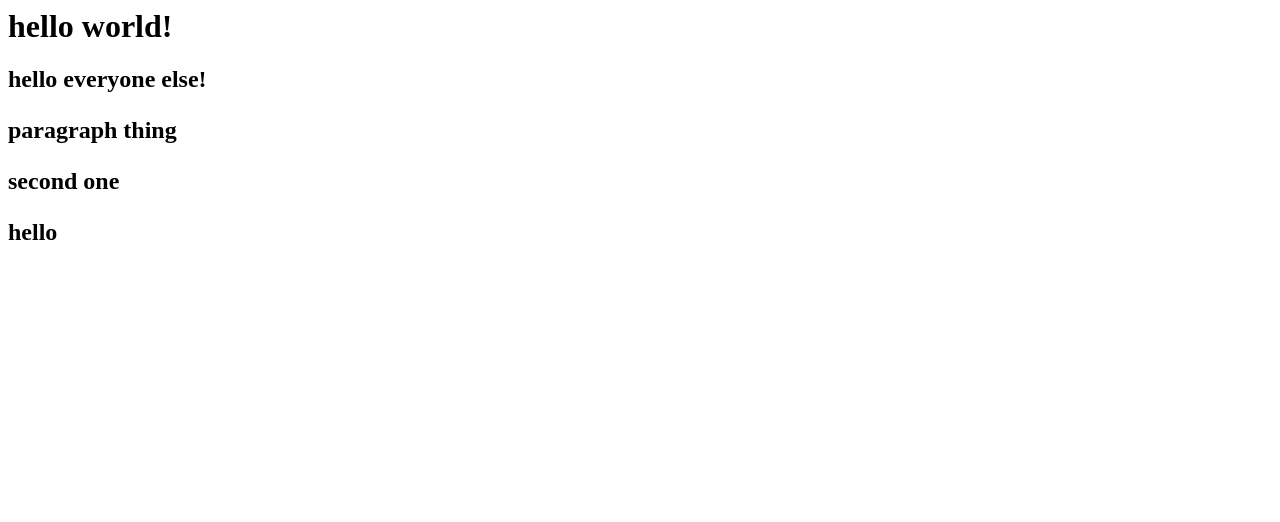
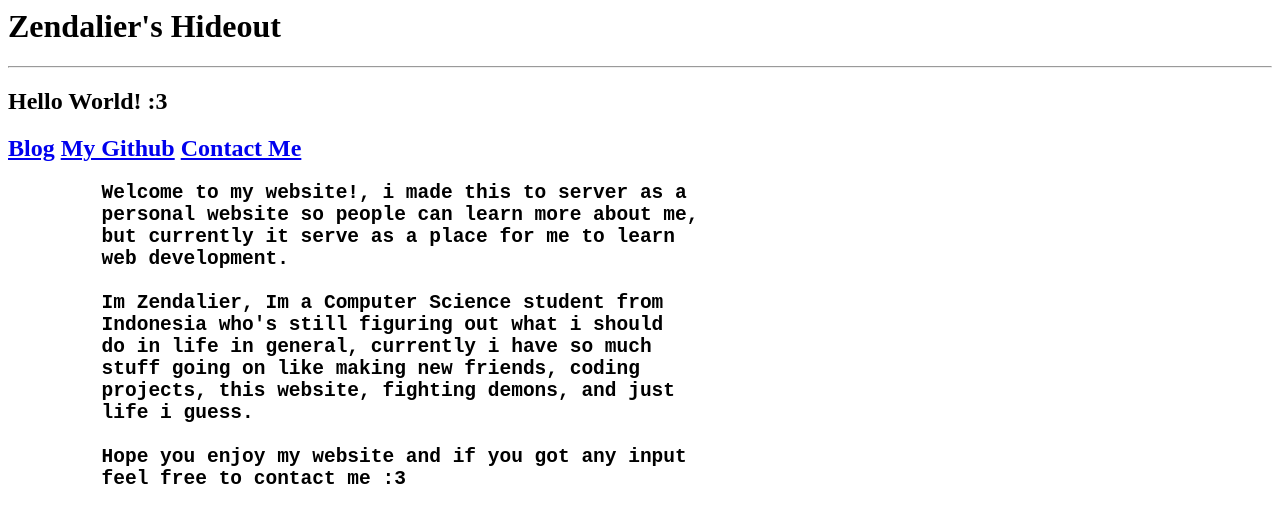
Before and after one commit to zendalier/zendalierweb, a plain HTML site: page index.html in a window 1280 px wide. Drawn offline with Linux system fonts and the light colour scheme.

Commit message:
got to it

```diff
--- a/index.html
+++ b/index.html
@@ -6,10 +6,31 @@
     </head>
 
     <body>
-        <h1>hello world!</h1>
-        <h2>hello everyone else!<h2>
-        <p>paragraph thing</p>
-        <p>second one<p>
-        <p>hello<p>
-    </body>
+        <h1>Zendalier's Hideout</h1>
+        <hr>
+        <h2>Hello World! :3<h2>
+        <!--hyperlink-->
+        <a href="blog.html">Blog</a>
+        <a href="https://github.com/zendalier"target="_blank">My Github</a>
+        <a href="mailto:placeholder@email.com">Contact Me</a>
+
+        <!--preset paragraph-->
+        <pre>
+        Welcome to my website!, i made this to server as a
+        personal website so people can learn more about me,
+        but currently it serve as a place for me to learn
+        web development.
+
+        Im Zendalier, Im a Computer Science student from
+        Indonesia who's still figuring out what i should
+        do in life in general, currently i have so much
+        stuff going on like making new friends, coding
+        projects, this website, fighting demons, and just
+        life i guess.
+
+        Hope you enjoy my website and if you got any input
+        feel free to contact me :3
+        </pre>
+
+   </body>
 </html>
```
Also changed, not shown: blog.html (added, +16 -0 lines).
